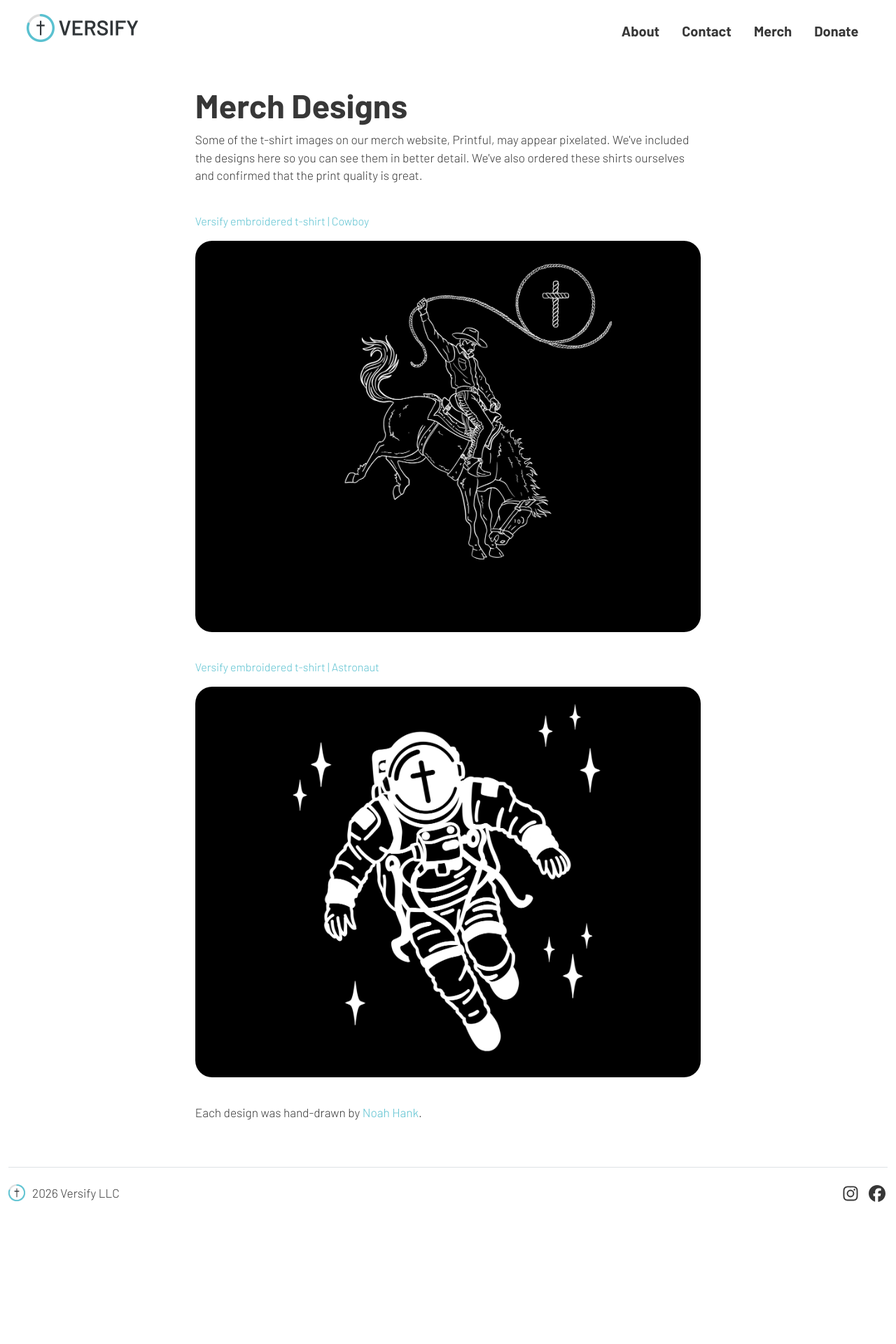
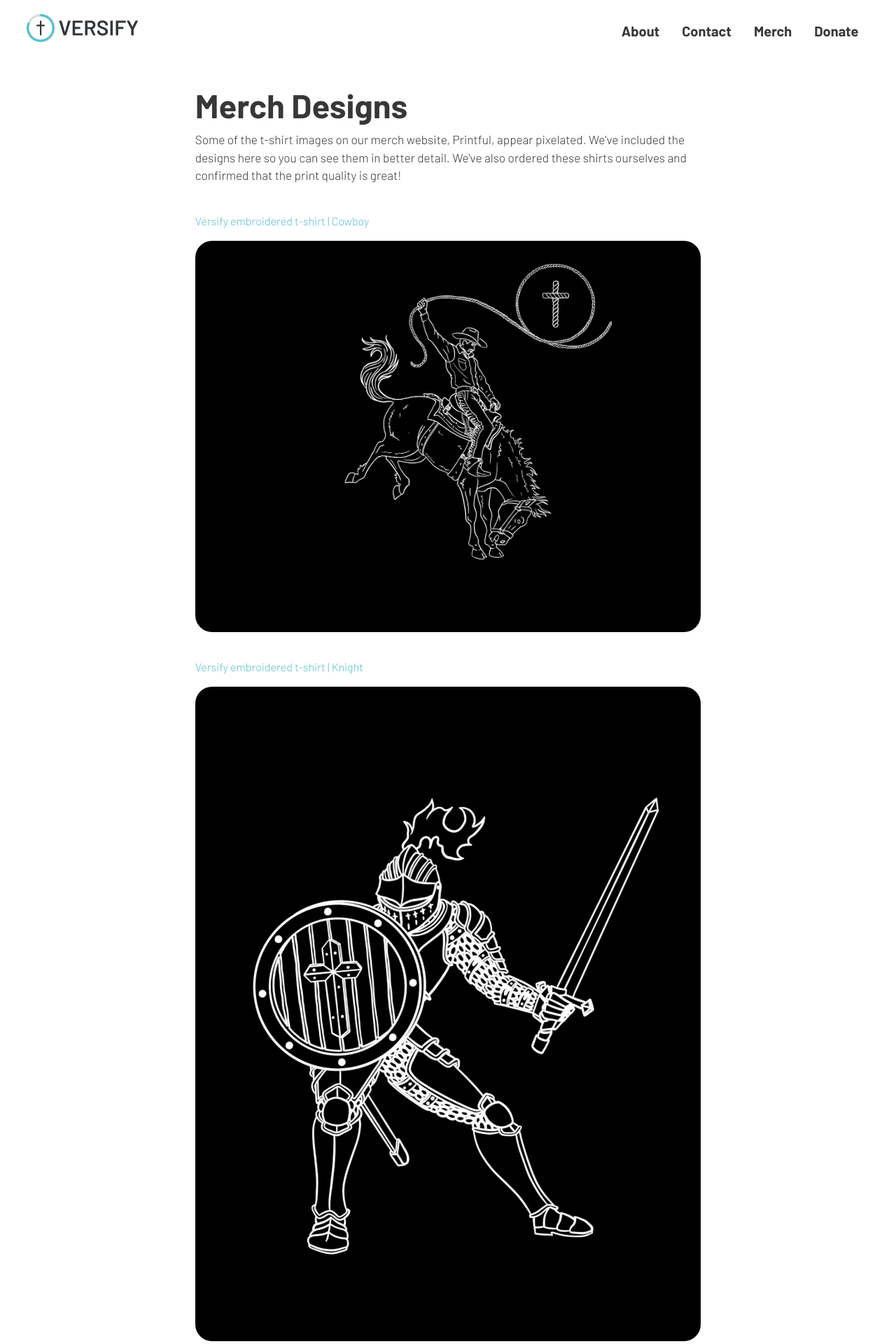
Before and after one commit to versify-llc/getversify, a React (Vite) app: page /merch in a window 1280 px wide. Shown: the top 1920 px of the page at 70% size. Before the commit the page ends 1766 px from the top, so only its background shows below. Built offline with nearby package versions, Linux system fonts and the light colour scheme.

Commit message:
add knight design to merch page

```diff
--- a/src/components/Merch/Merch.tsx
+++ b/src/components/Merch/Merch.tsx
@@ -7,9 +7,9 @@ const Merch = () => {
       <main className="px-3 py-12 w-full md:w-7/12 mx-auto">
         <h1 className="text-header text-center md:text-left">Merch Designs</h1>
         <p className="text-body-sm text-left">
-          Some of the t-shirt images on our merch website, Printful, may appear pixelated. We've
+          Some of the t-shirt images on our merch website, Printful, appear pixelated. We've
           included the designs here so you can see them in better detail. We've also ordered these
-          shirts ourselves and confirmed that the print quality is great.
+          shirts ourselves and confirmed that the print quality is great!
         </p>
         <br />
         <p className="flex justify-left">
@@ -24,7 +24,22 @@ const Merch = () => {
         </p>
         <img
           src="/images/cowboy_merch.jpeg"
-          alt="Versify embroidered t-shirt Cowboy design"
+          alt="Versify embroidered t-shirt cowboy design"
+          className="merch-img w-full"
+        />
+        <p className="flex justify-left mt-8">
+          <a
+            className="link"
+            target="_blank"
+            rel="noreferrer"
+            href="https://versify.printful.me/product/versify-embroidered-t-shirt-knight"
+          >
+            Versify embroidered t-shirt | Knight
+          </a>
+        </p>
+        <img
+          src="/images/knight_merch.jpeg"
+          alt="Versify embroidered t-shirt knight design"
           className="merch-img w-full"
         />
         <p className="flex justify-left mt-8">
@@ -39,11 +54,11 @@ const Merch = () => {
         </p>
         <img
           src="/images/astronaut_merch.jpeg"
-          alt="Versify embroidered t-shirt Astronaut design"
+          alt="Versify embroidered t-shirt astronaut design"
           className="merch-img w-full"
         />
         <p className="text-body-sm text-left mt-8">
-          Each design was hand-drawn by{' '}
+          Each design was hand-drawn by my friend,{' '}
           <a href="mailto:njhank00@gmail.com" className="link">
             Noah Hank
           </a>
```
Also changed, not shown: public/images/knight_merch.jpeg (added).
